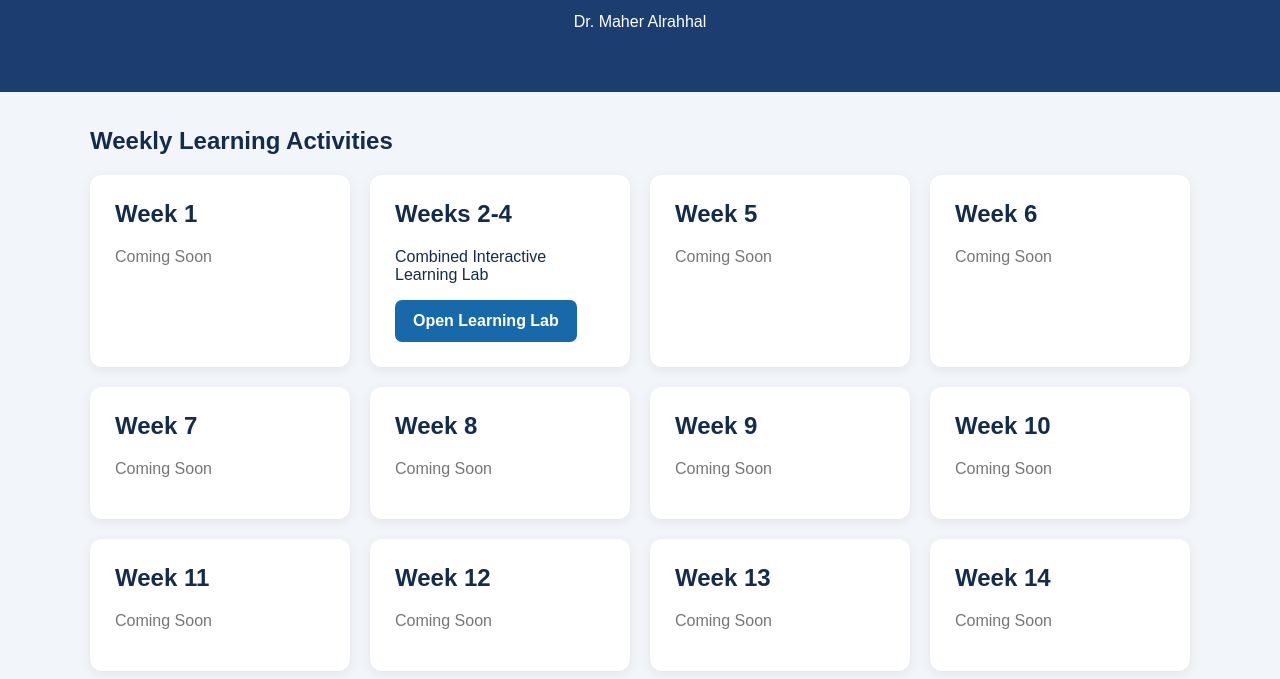
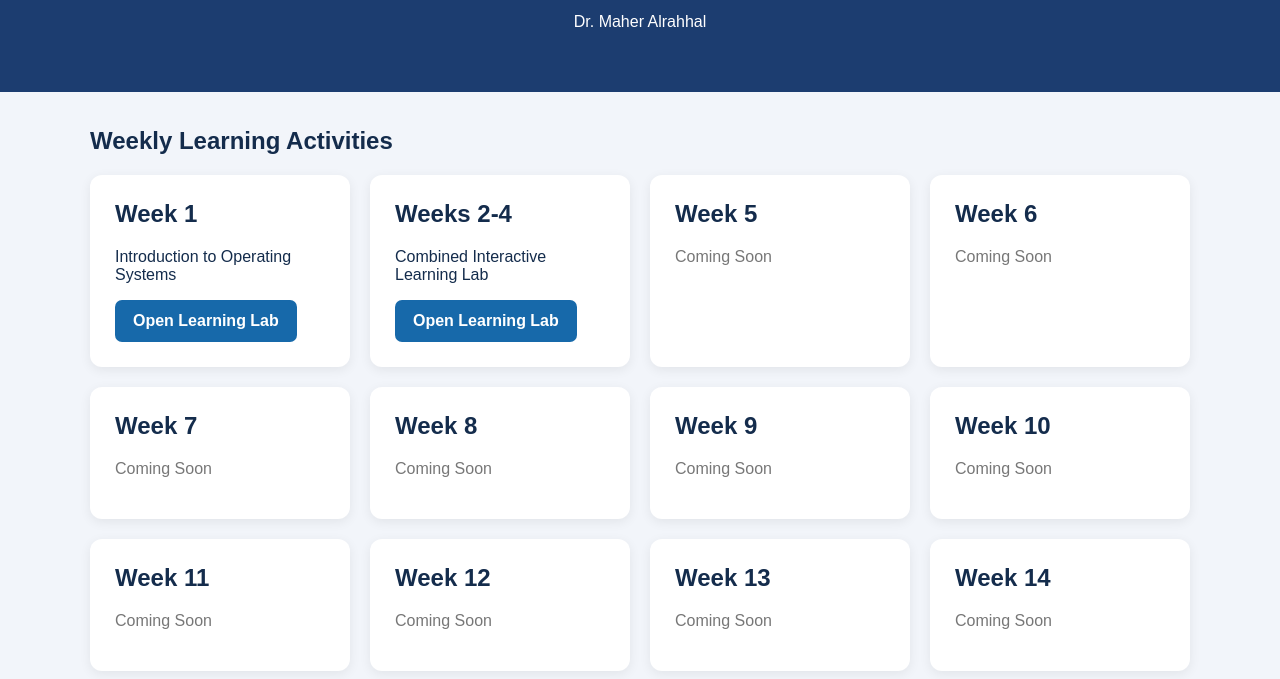
Before and after one commit to DrMaherAlrahhal/CSCI-300-Operating-Systems, a plain HTML site: page index.html in a window 1280 px wide. Shown: the part 121-800 px from the top of the page. Drawn offline with Linux system fonts and the light colour scheme.

Commit message:
Update Week 1 content in index.html

```diff
--- a/index.html
+++ b/index.html
@@ -65,7 +65,10 @@
     <div class="grid">
       <div class="card">
         <h2>Week 1</h2>
-        <p class="soon">Coming Soon</p>
+        <p>Introduction to Operating Systems</p>
+        <a class="button" href="./Week-1/index.html">
+          Open Learning Lab
+        </a>
       </div>
 
       <div class="card">
```
